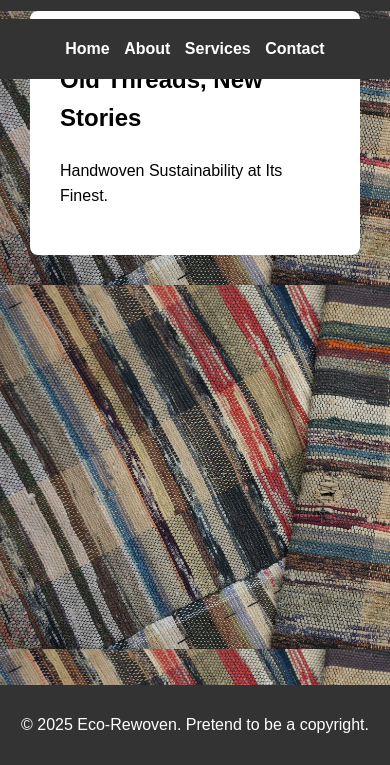
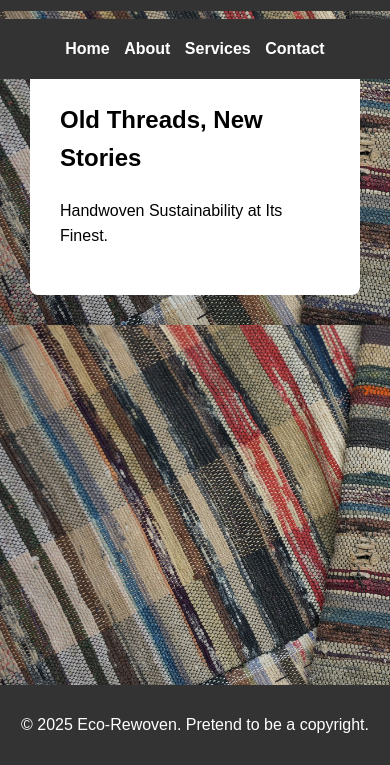
Before and after one commit to swang50/assignment2B, a plain HTML site: page index.html in a window 390 px wide. Shown: the part 79-844 px from the top of the page. Drawn offline with Linux system fonts and the light colour scheme.

Commit message:
Update styles.css
padding top 100px for mobile friendly

```diff
--- a/styles.css
+++ b/styles.css
@@ -122,7 +122,7 @@ button {
         margin: 5px;
     }
     body {
-        padding-top: 60px;
+        padding-top: 100px;
     }
     .home-image, .about-image {
         float: none; /* Removes float for mobile */
```
